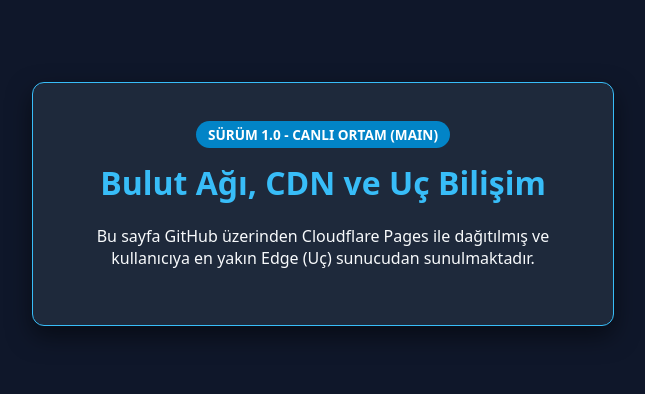
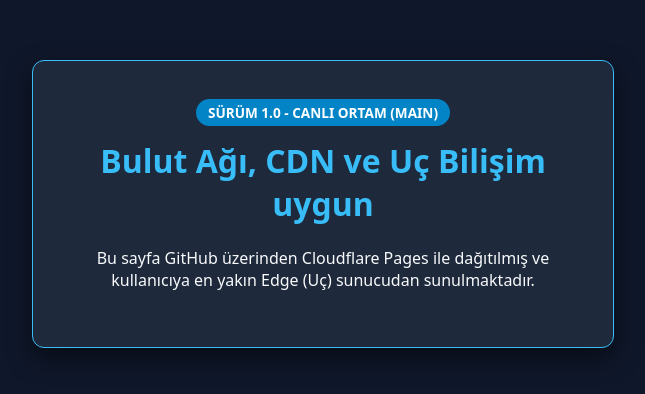
Before and after one commit to EceDurgun/cdn-sunum, a plain HTML site: page index.html in a window 1280 px wide. Shown: the part 196-590 px from the top of the page, without its empty margins (317-962 px from the left). Drawn offline with Linux system fonts and the light colour scheme.

Commit message:
Update index.html

```diff
--- a/index.html
+++ b/index.html
@@ -9,7 +9,7 @@
 <body>
   <div class="kart">
     <span class="etiket">SÜRÜM 1.0 - CANLI ORTAM (MAIN)</span>
-    <h1>Bulut Ağı, CDN ve Uç Bilişim</h1>
+    <h1>Bulut Ağı, CDN ve Uç Bilişim uygun</h1>
     <p>Bu sayfa GitHub üzerinden Cloudflare Pages ile dağıtılmış ve kullanıcıya en yakın Edge (Uç) sunucudan sunulmaktadır.</p>
   </div>
 </body>
```
